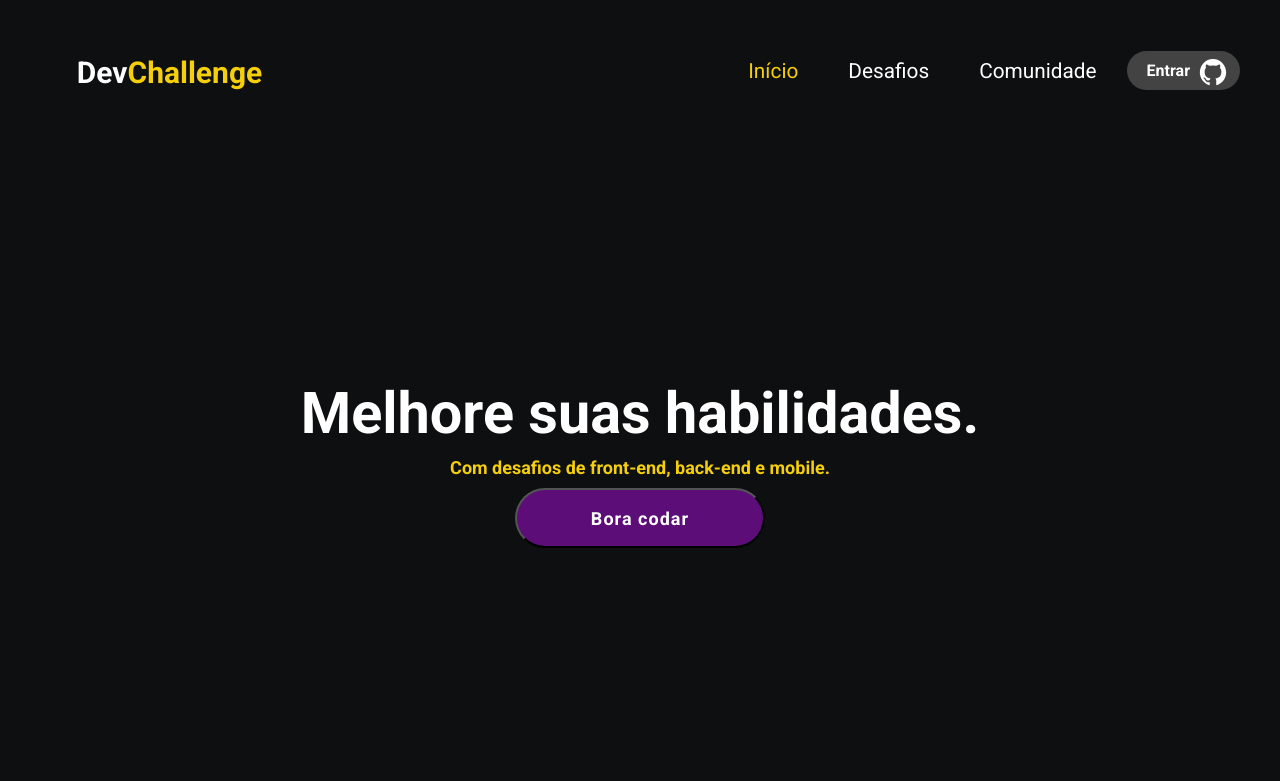
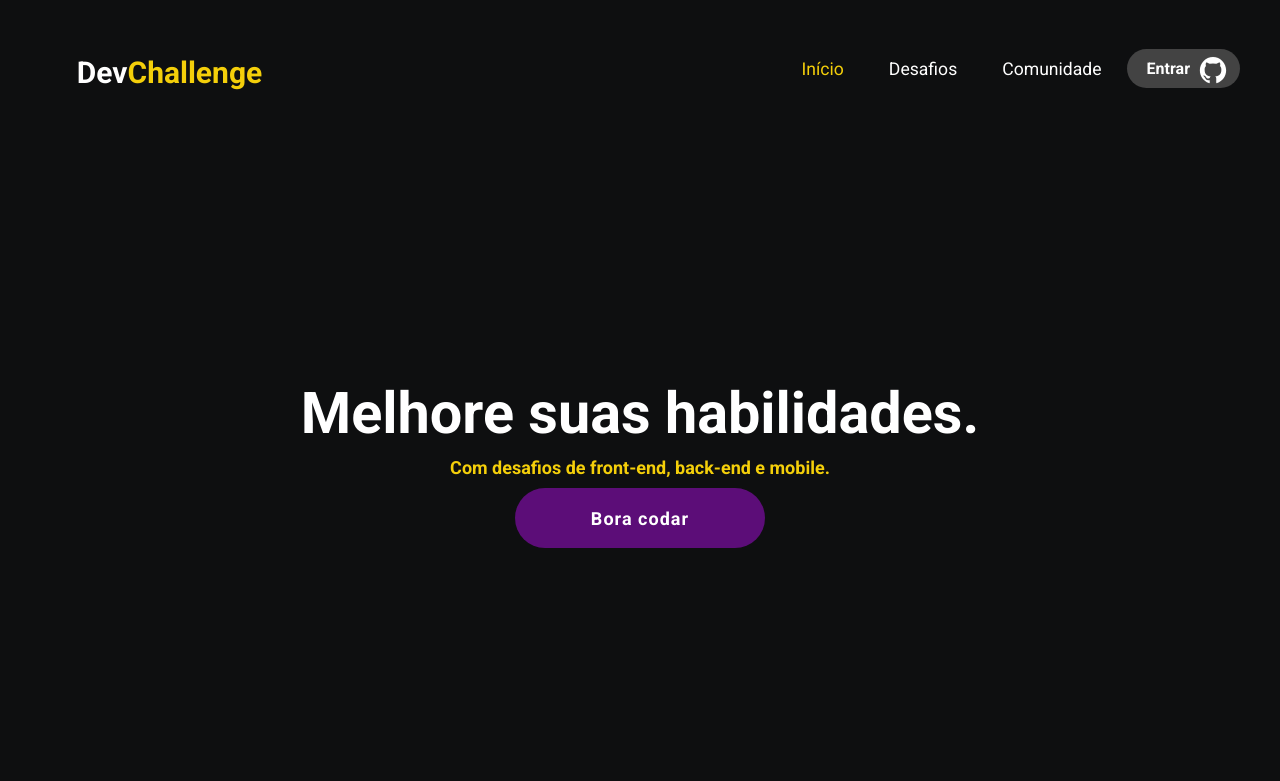
Before and after one commit to JohnWesley14/site-dev-challenge, a plain HTML site: page index.html in a window 1280 px wide. Shown: the top 781 px of the page. Drawn offline with nearby package versions, Linux system fonts and the light colour scheme.

Commit message:
readme adicionado/font-size novo

```diff
--- a/style.css
+++ b/style.css
@@ -50,7 +50,7 @@ header ul{
     padding: 0px;
 }
 li{
-    font-size: 1.3em;
+    font-size: 1.1em;
     padding: 20px;
 }
 .Nav-Left li{
@@ -80,7 +80,7 @@ li{
     align-items: center;
     position: absolute;
     right: 40px;
-    gap: 10px;
+    gap: 5px;
 }
 
 ul ion-icon{
@@ -125,6 +125,7 @@ main input{
     border-radius: 30px;
     width: 250px;
     height: 60px;
+    border: none;
     background-color:#5c0d78;
 }
 .Article-Box{
```
Also changed, not shown: preview-dev.png (added), 1 other file.
